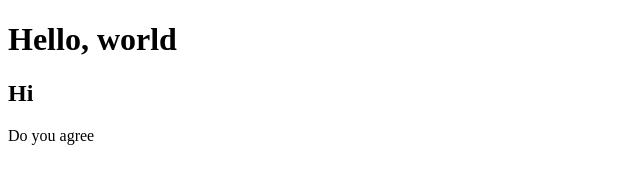
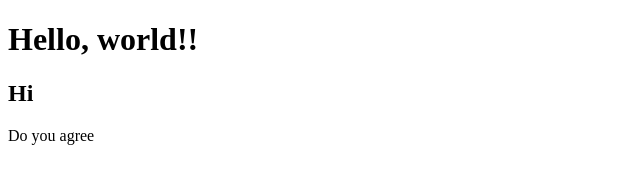
Before and after one commit to Jacobojijo/hello, a plain HTML site: page index.html in a window 1280 px wide. Shown: the full height of the page, 0-640 px from the left. Drawn offline with Linux system fonts and the light colour scheme.

Commit message:
punctuation

```diff
--- a/index.html
+++ b/index.html
@@ -7,7 +7,7 @@
     <title>Document</title>
 </head>
 <body>
-    <h1>Hello, world</h1>
+    <h1>Hello, world!!</h1>
     <h2>Hi</h2>
     <p>Do you agree</p>
 </body>
```
